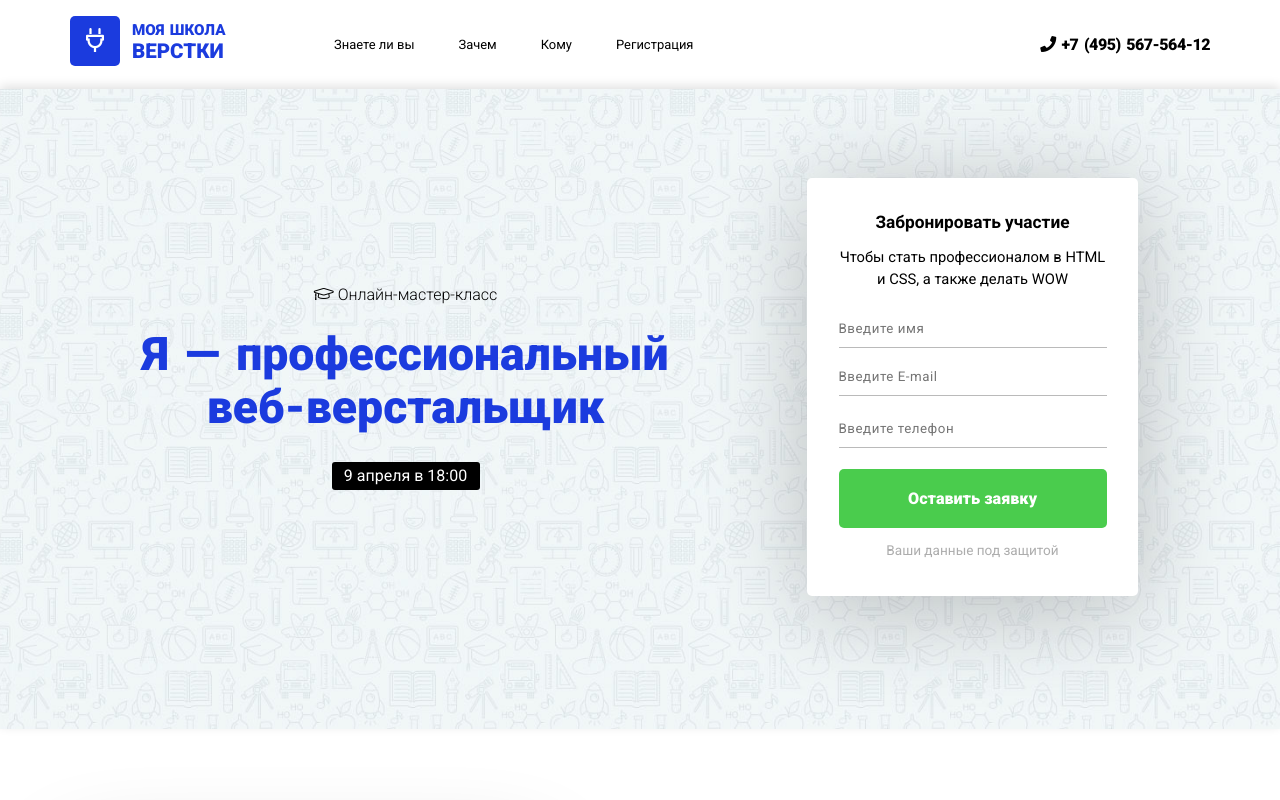
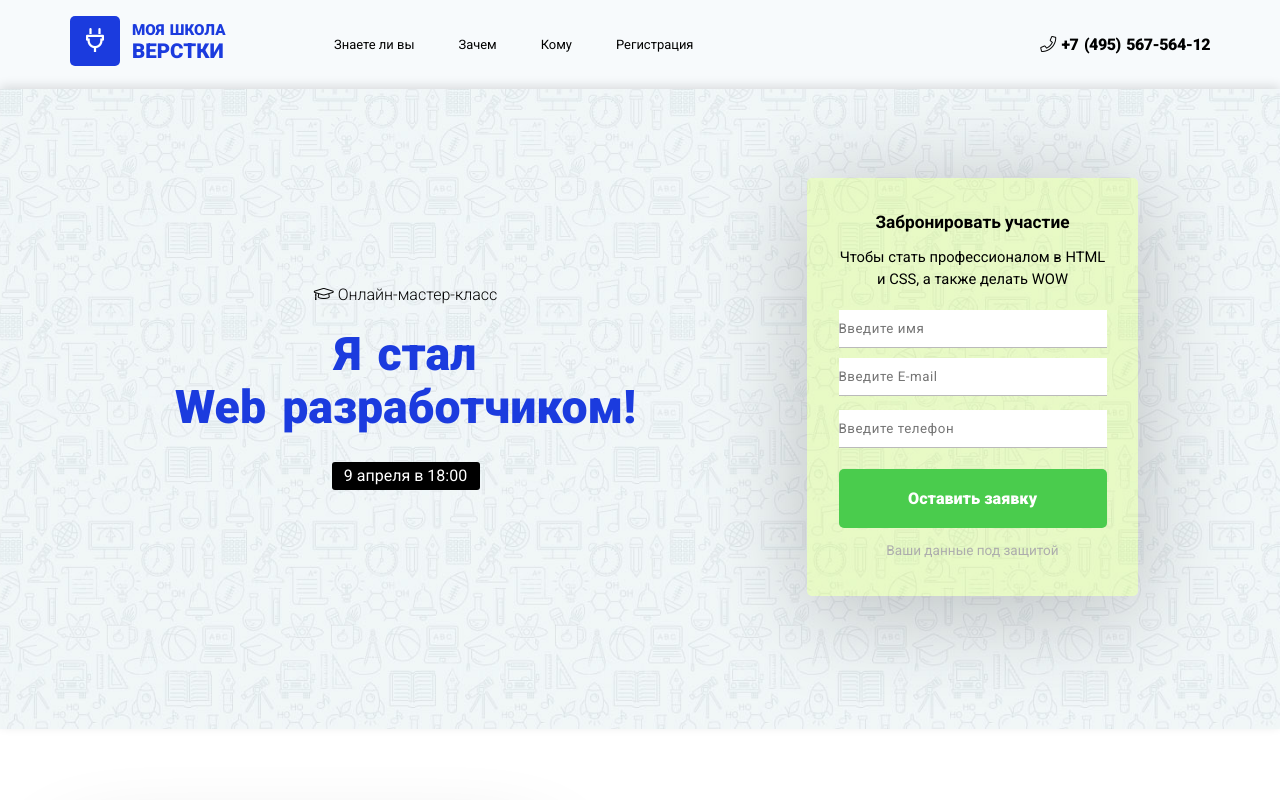
Before and after one commit to Macebre/Big-Lesson-Work, a plain HTML site: page index.html in a window 1280 px wide. Shown: the top 800 px of the page. Drawn offline with Linux system fonts and the light colour scheme.

Commit message:
no adaptive:(

```diff
--- a/css/style.css
+++ b/css/style.css
@@ -34,10 +34,6 @@ ul, li, span, p {
 a {
     color: #000000;
     text-decoration: none;
-}
-
-.fa {
-    font-family: Awesome5 Pro Regular, sans-serif;
 }
 
 .link {
@@ -116,6 +112,10 @@ button {
 
 /* ---- First block -------*/
 
+.header {
+    background: rgba(212,228,239, .2);
+}
+
 .header__wrapper {
     padding: 16px 0;
 }
@@ -189,6 +189,7 @@ button {
 .offer {
     padding: 89px 0 133px;
     background: #f0f7f7 url(../img/first-bg.jpg) no-repeat center top / cover;
+    background-attachment: fixed;
     box-shadow: 0 -3px 10px 0 rgba(0, 0, 0, .12);
 }
 
@@ -224,7 +225,7 @@ button {
 
 .form {
     width: 331px;
-    background: #ffffff;
+    background: rgba(210,255,82, .3);
     text-align: center;
     border-radius: 5px;
     box-shadow: 0 13px 98px rgba(0,0,0,0.24);
@@ -418,6 +419,7 @@ button {
 .showing {
     padding: 99px 0 106px;
     background: #f0f7f7 url(../img/first-bg.jpg) no-repeat center top / cover;
+    background-attachment: fixed;
 }
 
 .showing__wrapper {
@@ -527,6 +529,7 @@ button {
 .reg {
     padding-bottom: 106px;
     background: #f0f7f7 url(../img/bg-footer.png) no-repeat center top / cover;
+    background-attachment: fixed;
 }
 
 .reg__wrapper {
--- a/index.html
+++ b/index.html
@@ -15,8 +15,8 @@
     <meta property="og:site_name" content="TEST">
     <!-- CSS Styles -->
     <link href="https://fonts.googleapis.com/css?family=Roboto:300,400,500,700,900&amp;subset=cyrillic" rel="stylesheet">
+    <link rel="stylesheet" href="css/fontawesome-all.css">
     <link rel="stylesheet" href="css/style.css">
-    <link rel="stylesheet" href="css/fontawesome-all.css">
 </head>
 <body>
 <header class="header" id="header">
@@ -45,7 +45,7 @@
                 </ul>
             </nav>
             <div class="header__phone main-phone">
-                <a href="tel:+749556756412" class="main-phone__tel"><i class="fa fa-phone"></i> +7 (495) 567-564-12</a>
+                <a href="tel:+749556756412" class="main-phone__tel"><i class="fal fa-phone"></i> +7 (495) 567-564-12</a>
             </div>
         </div>
     </div>
@@ -56,7 +56,7 @@
             <div class="offer__description">
                 <div class="offer__master-class d-flex align-items-center">
                     <div class="offer__text"><i class="fa fa-graduation-cap"></i> Онлайн-мастер-класс</div>
-                    <h1 class="offer__title">Я — профессиональный веб-верстальщик</h1>
+                    <h1 class="offer__title">Я стал <br>Web разработчиком!</h1>
                     <div class="offer__time">9 апреля в 18:00</div>
                 </div>
             </div>
```
